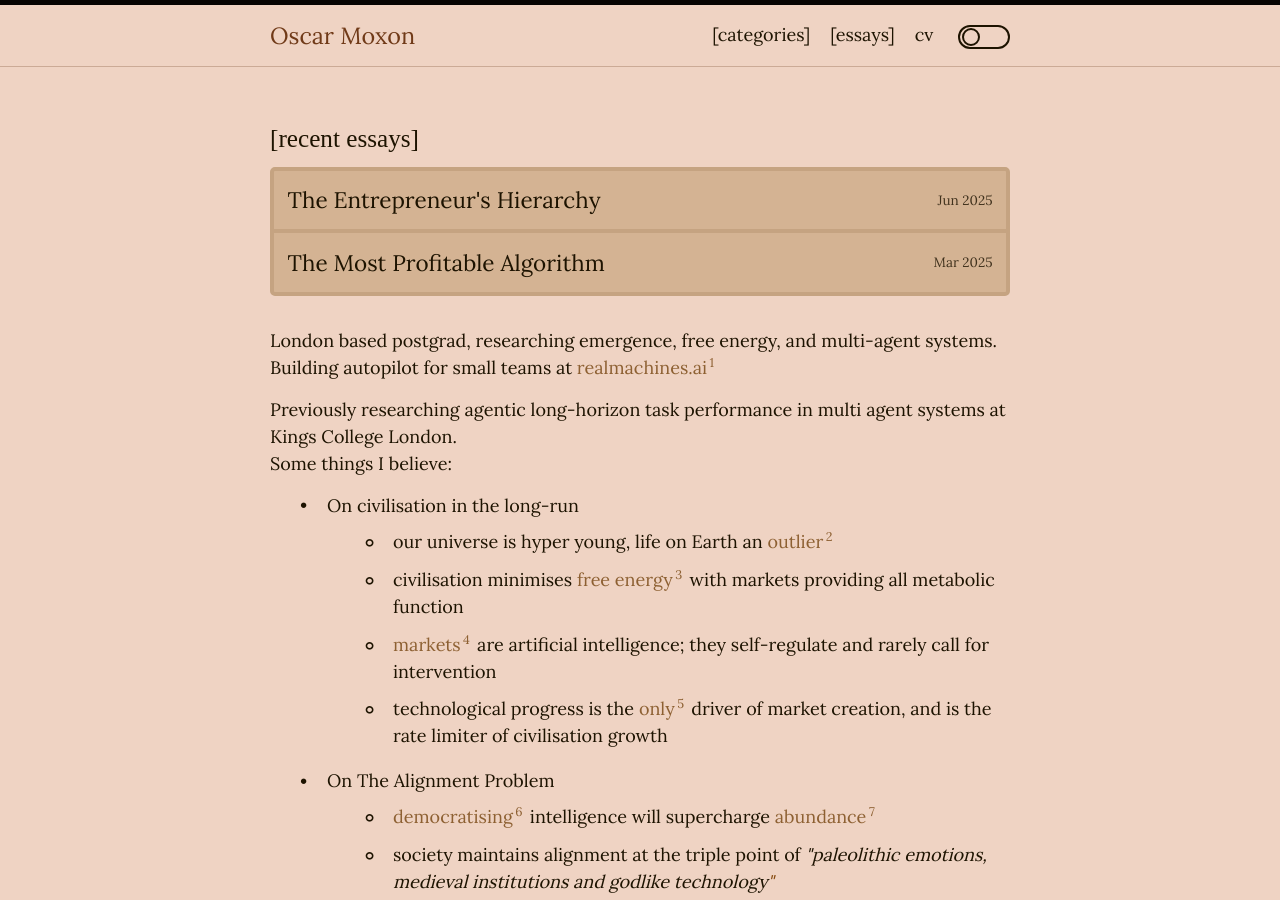
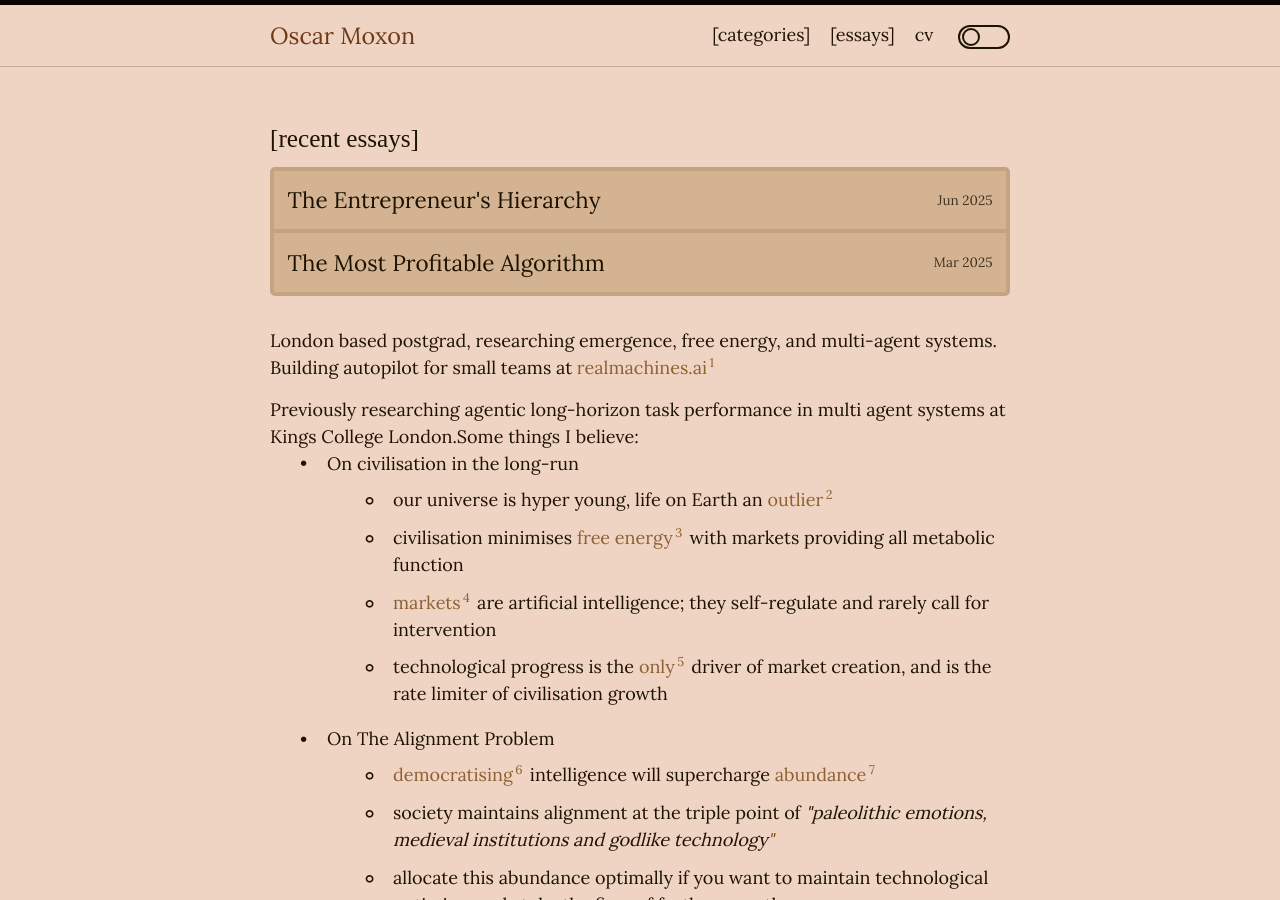
Before and after one commit to mrmoxon/mrmoxon.github.io, a Jekyll site: the page built from index.markdown, in a window 1280 px wide and 900 px high. Built offline with Jekyll 4.4.1, drawn with Linux system fonts in a browser that asks for light colours.

Commit message:
Another edit

```diff
--- a/index.markdown
+++ b/index.markdown
@@ -21,10 +21,7 @@
   </div>
 
   <br>
-  <p class="intro">London based postgrad, researching emergence, free energy, and multi-agent systems. Building autopilot for small teams at <a href="https://realmachines.ai/" class="custom-link">realmachines.ai</a></p>Previously researching agentic long-horizon task performance in multi agent systems at Kings College London.
-
-  <br>
-  <p>Some things I believe:</p>
+  <p class="intro">London based postgrad, researching emergence, free energy, and multi-agent systems. Building autopilot for small teams at <a href="https://realmachines.ai/" class="custom-link">realmachines.ai</a></p>Previously researching agentic long-horizon task performance in multi agent systems at Kings College London.Some things I believe:
 
   <ul class="custom-bullets">
 
```
